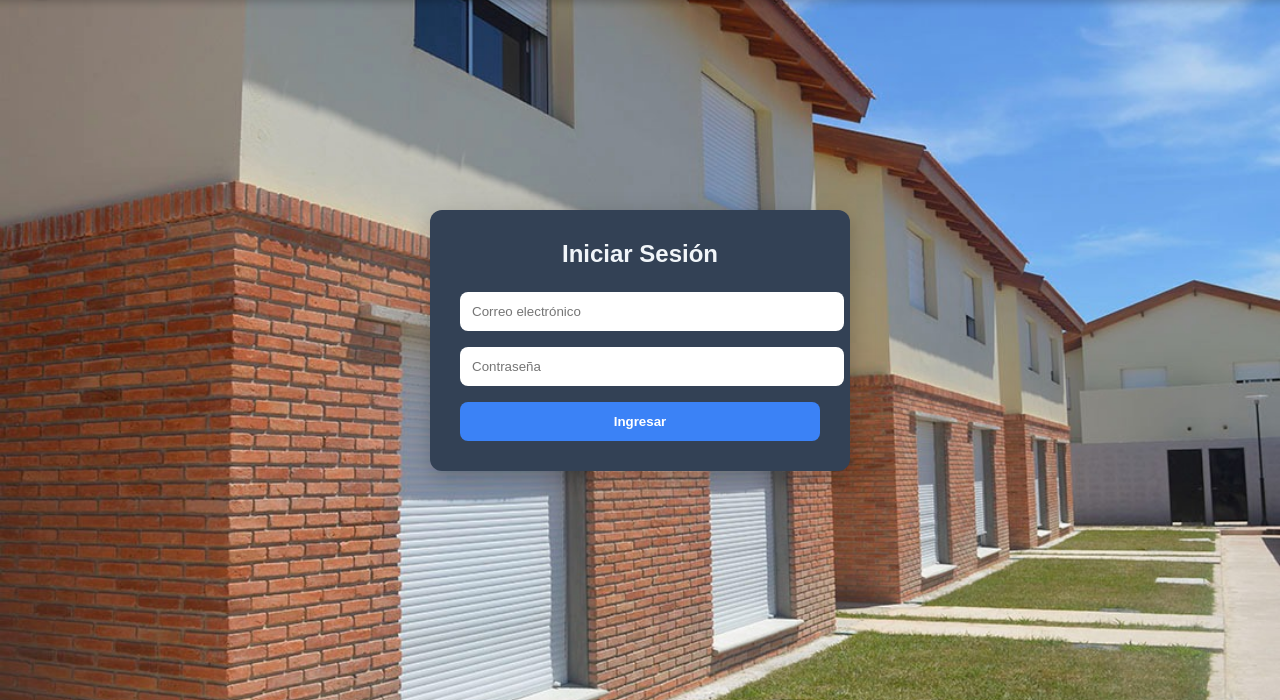
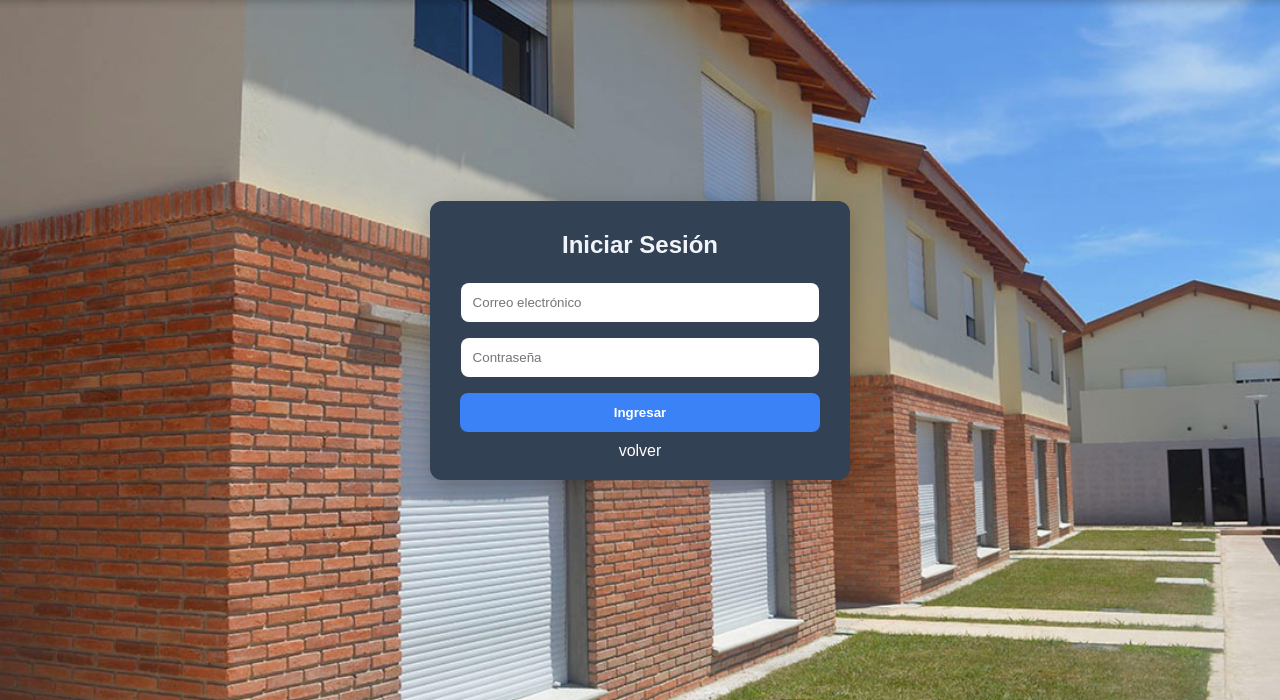
Before and after one commit to Fourtechk/Programacion, a PHP site: page /login.php in a window 1280 px wide. Shown: the part 60-760 px from the top of the page. Run offline with PHP 8.4, Linux system fonts and the light colour scheme.

Commit message:
Mejor diseño login, agrego boton volver

```diff
--- a/Proyecto2daentrega/htdocs/login.php
+++ b/Proyecto2daentrega/htdocs/login.php
@@ -99,7 +99,7 @@ if ($_SERVER["REQUEST_METHOD"] === "POST") {
     }
     h2 { margin: 0 0 16px; }
     input {
-      width: 100%; padding: 12px; margin: 8px 0;
+      width: 93%; padding: 12px; margin: 8px 0;
       border: none; border-radius: 8px;
     }
     button {
@@ -139,6 +139,13 @@ if ($_SERVER["REQUEST_METHOD"] === "POST") {
       filter: drop-shadow(1px 1px 2px rgba(0, 0, 0, 0.4));
       border-radius: 50%;
     }
+    .Volver{
+      top:10px;
+      text-decoration:none;
+      display:block;
+      position:relative;
+      color:white;
+    }
   </style>
 </head>
 <body>
@@ -160,6 +167,7 @@ if ($_SERVER["REQUEST_METHOD"] === "POST") {
       <input type="email" name="email" placeholder="Correo electrónico" required />
       <input type="password" name="password" placeholder="Contraseña" required />
       <button type="submit">Ingresar</button>
+      <a class="Volver" href="landingpage.html">volver</a>
     </form>
   </div>
 </body>
```
